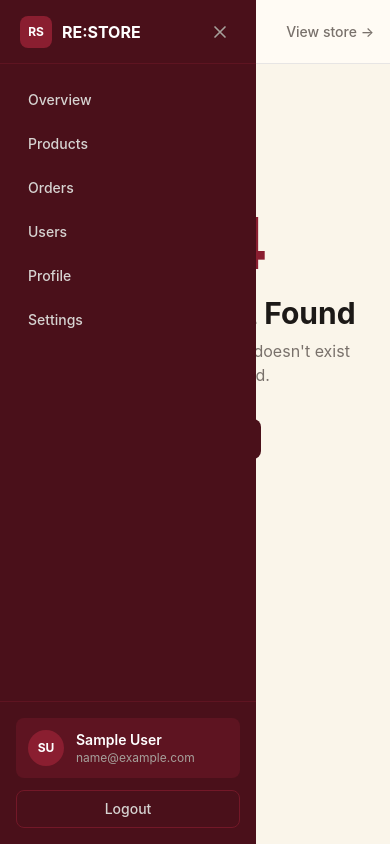
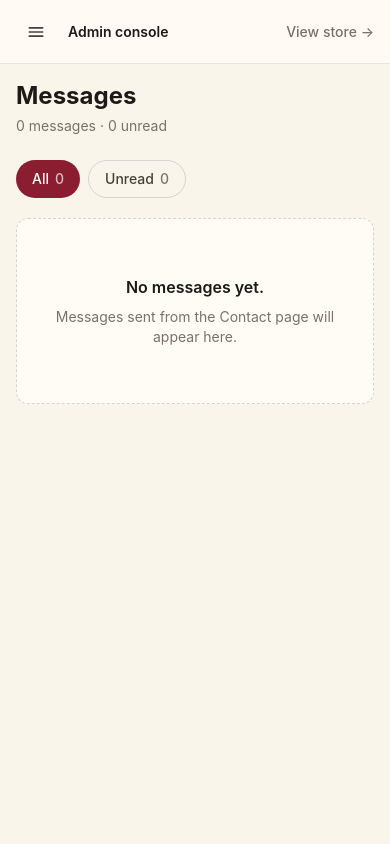
Before and after one commit to HassamKhan0826/React-E-Commerce-Admin-Management-System, a React (Vite) app in the folder react-ecommerce/: page /dashboard/messages in a window 390 px wide. Built offline with nearby package versions, Linux system fonts and the light colour scheme; sample sign-in values are in the browser's storage.

Commit message:
feat(dashboard): add messages inbox for contact form
- Read/unread status, filter, view, reply and delete
- Add messages route and sidebar link
- Fix sidebar not hiding on mobile

```diff
--- a/react-ecommerce/src/App.jsx
+++ b/react-ecommerce/src/App.jsx
@@ -14,6 +14,7 @@ import Dashboard from "./pages/dashboard/Dashboard";
 import ProductsManagement from "./pages/dashboard/ProductsManagement";
 import Orders from "./pages/dashboard/Orders";
 import Users from "./pages/dashboard/Users";
+import Messages from "./pages/dashboard/Messages";
 import Profile from "./pages/dashboard/Profile";
 import Settings from "./pages/dashboard/Settings";
 
@@ -43,6 +44,7 @@ function App() {
         <Route path="products" element={<ProductsManagement />} />
         <Route path="orders" element={<Orders />} />
         <Route path="users" element={<Users />} />
+        <Route path="messages" element={<Messages />} />
         <Route path="profile" element={<Profile />} />
         <Route path="settings" element={<Settings />} />
         <Route path="*" element={<NotFound />} />
--- a/react-ecommerce/src/components/Sidebar.jsx
+++ b/react-ecommerce/src/components/Sidebar.jsx
@@ -1,12 +1,14 @@
 import { useContext } from "react";
 import { Link, NavLink, useNavigate } from "react-router-dom";
 import { AuthContext } from "../context/contexts";
+import { getInitials } from "../utils/helpers";
 
 const links = [
   { label: "Overview", path: "/dashboard" },
   { label: "Products", path: "/dashboard/products" },
   { label: "Orders", path: "/dashboard/orders" },
   { label: "Users", path: "/dashboard/users" },
+  { label: "Messages", path: "/dashboard/messages" },
   { label: "Profile", path: "/dashboard/profile" },
   { label: "Settings", path: "/dashboard/settings" },
 ];
@@ -22,14 +24,6 @@ function Sidebar({ isOpen, onClose }) {
   const { user, logout } = useContext(AuthContext);
   const navigate = useNavigate();
 
-  const initials = (user?.name || "")
-    .split(" ")
-    .filter(Boolean)
-    .map((word) => word[0])
-    .join("")
-    .slice(0, 2)
-    .toUpperCase();
-
   const handleLogout = () => {
     logout();
     navigate("/login");
@@ -39,16 +33,14 @@ function Sidebar({ isOpen, onClose }) {
     <>
       {isOpen && (
         <div
-          className="fixed inset-0 z-40 bg-brand-900/50 md:hidden"
+          className="fixed inset-0 z-40 bg-stone-900/50 md:hidden"
           onClick={onClose}
           aria-hidden="true"
         />
       )}
 
       <aside
-        className={`fixed inset-y-0 left-0 z-50 flex w-64 shrink-0 flex-col bg-brand-900 transition-transform duration-200 md:sticky md:top-0 md:h-screen md:transtone-x-0 ${
-          isOpen ? "transtone-x-0" : "-transtone-x-full"
-        }`}
+        className={`${isOpen ? "flex" : "hidden"} fixed inset-y-0 left-0 z-50 w-64 shrink-0 flex-col bg-brand-900 md:sticky md:top-0 md:flex md:h-screen`}
       >
         <div className="flex h-16 items-center justify-between border-b border-brand-800 px-5">
           <Link to="/" className="flex items-center gap-2.5">
@@ -62,7 +54,7 @@ function Sidebar({ isOpen, onClose }) {
             type="button"
             onClick={onClose}
             aria-label="Close menu"
-            className="flex h-8 w-8 items-center justify-center rounded-lg text-stone-400 hover:bg-brand-800 md:hidden"
+            className="flex h-8 w-8 items-center justify-center rounded-lg text-stone-300 hover:bg-brand-800 md:hidden"
           >
             <svg className="h-5 w-5" viewBox="0 0 24 24" fill="none" stroke="currentColor" strokeWidth="2" strokeLinecap="round">
               <path d="M6 6l12 12M18 6L6 18" />
@@ -86,8 +78,8 @@ function Sidebar({ isOpen, onClose }) {
 
         <div className="border-t border-brand-800 p-4">
           <div className="flex items-center gap-3 rounded-lg bg-brand-800 p-3">
-            <span className="flex h-9 w-9 shrink-0 items-center justify-center rounded-full bg-brand-600 text-xs font-bold text-white">
-              {initials}
+            <span className="flex h-9 w-9 shrink-0 items-center justify-center rounded-full bg-gold-400 text-xs font-bold text-brand-950">
+              {getInitials(user?.name)}
             </span>
             <div className="min-w-0">
               <p className="truncate text-sm font-semibold text-white">{user?.name}</p>
--- /dev/null
+++ b/react-ecommerce/src/pages/dashboard/Messages.jsx
@@ -0,0 +1,179 @@
+import { useCallback, useMemo, useState } from "react";
+import Card from "../../components/Card";
+import EmptyState from "../../components/EmptyState";
+import Modal from "../../components/Modal";
+import Button from "../../components/Button";
+import { useLocalStorage } from "../../hooks/useLocalStorage";
+import { formatDate } from "../../utils/helpers";
+
+const FILTERS = ["All", "Unread"];
+
+function Messages() {
+  const [messages, setMessages] = useLocalStorage("messages", []);
+  const [filter, setFilter] = useState("All");
+  const [selected, setSelected] = useState(null);
+
+  const unreadCount = useMemo(
+    () => messages.filter((message) => !message.read).length,
+    [messages],
+  );
+
+  const visibleMessages = useMemo(
+    () => (filter === "Unread" ? messages.filter((message) => !message.read) : messages),
+    [messages, filter],
+  );
+
+  const setReadStatus = useCallback(
+    (id, read) => {
+      setMessages((current) =>
+        current.map((message) => (message.id === id ? { ...message, read } : message)),
+      );
+    },
+    [setMessages],
+  );
+
+  const deleteMessage = useCallback(
+    (id) => {
+      if (!window.confirm("Delete this message?")) return;
+      setMessages((current) => current.filter((message) => message.id !== id));
+      setSelected(null);
+    },
+    [setMessages],
+  );
+
+  const openMessage = (message) => {
+    setSelected(message);
+    setReadStatus(message.id, true);
+  };
+
+  const closeMessage = useCallback(() => {
+    setSelected(null);
+  }, []);
+
+  return (
+    <div className="mx-auto max-w-5xl">
+      <div className="mb-6">
+        <h1 className="text-2xl font-bold text-stone-900">Messages</h1>
+        <p className="mt-1 text-sm text-stone-500">
+          {messages.length} messages · {unreadCount} unread
+        </p>
+      </div>
+
+      <div className="mb-5 flex gap-2" role="group" aria-label="Filter messages">
+        {FILTERS.map((option) => (
+          <button
+            key={option}
+            type="button"
+            onClick={() => setFilter(option)}
+            aria-pressed={filter === option}
+            className={`rounded-full px-4 py-2 text-sm font-medium transition-colors ${
+              filter === option
+                ? "bg-brand-600 text-white"
+                : "border border-stone-300 text-stone-700 hover:bg-cream-100"
+            }`}
+          >
+            {option}
+            <span className="ml-1.5 opacity-70">
+              {option === "All" ? messages.length : unreadCount}
+            </span>
+          </button>
+        ))}
+      </div>
+
+      {visibleMessages.length === 0 ? (
+        <EmptyState
+          title={messages.length === 0 ? "No messages yet." : "No unread messages."}
+          message={
+            messages.length === 0
+              ? "Messages sent from the Contact page will appear here."
+              : "You're all caught up."
+          }
+        />
+      ) : (
+        <Card className="divide-y divide-stone-200 p-0">
+          {visibleMessages.map((message) => (
+            <div key={message.id} className="flex flex-col gap-3 p-5 sm:flex-row sm:items-center">
+              <button
+                type="button"
+                onClick={() => openMessage(message)}
+                className="flex min-w-0 flex-1 items-start gap-3 text-left"
+              >
+                <span
+                  className={`mt-2 h-2.5 w-2.5 shrink-0 rounded-full ${message.read ? "bg-transparent" : "bg-gold-400"}`}
+                  aria-hidden="true"
+                />
+                <div className="min-w-0">
+                  <div className="flex flex-wrap items-baseline gap-x-2">
+                    <p className={`text-stone-900 ${message.read ? "font-medium" : "font-bold"}`}>
+                      {message.name}
+                    </p>
+                    <p className="text-xs text-stone-500">{message.email}</p>
+                  </div>
+                  <p className={`mt-0.5 truncate text-sm ${message.read ? "text-stone-600" : "font-semibold text-stone-900"}`}>
+                    {message.subject}
+                  </p>
+                  <p className="mt-0.5 truncate text-sm text-stone-500">{message.message}</p>
+                </div>
+              </button>
+
+              <div className="flex shrink-0 items-center justify-between gap-3 sm:flex-col sm:items-end">
+                <span className="text-xs text-stone-500">{formatDate(message.date)}</span>
+                <div className="flex gap-2">
+                  <Button
+                    variant="secondary"
+                    size="sm"
+                    onClick={() => setReadStatus(message.id, !message.read)}
+                  >
+                    {message.read ? "Mark unread" : "Mark read"}
+                  </Button>
+                  <Button variant="danger" size="sm" onClick={() => deleteMessage(message.id)}>
+                    Delete
+                  </Button>
+                </div>
+              </div>
+            </div>
+          ))}
+        </Card>
+      )}
+
+      <Modal open={selected !== null} onClose={closeMessage} title={selected?.subject ?? "Message"}>
+        {selected && (
+          <div>
+            <dl className="grid gap-3 text-sm sm:grid-cols-2">
+              <div>
+                <dt className="text-stone-500">From</dt>
+                <dd className="font-medium text-stone-900">{selected.name}</dd>
+              </div>
+              <div>
+                <dt className="text-stone-500">Received</dt>
+                <dd className="font-medium text-stone-900">{formatDate(selected.date)}</dd>
+              </div>
+              <div className="sm:col-span-2">
+                <dt className="text-stone-500">Email</dt>
+                <dd className="font-medium text-stone-900">{selected.email}</dd>
+              </div>
+            </dl>
+
+            <p className="mt-5 whitespace-pre-line rounded-lg bg-cream-100 p-4 text-sm leading-6 text-stone-700">
+              {selected.message}
+            </p>
+
+            <div className="mt-6 flex justify-end gap-2">
+              <Button variant="danger" onClick={() => deleteMessage(selected.id)}>
+                Delete
+              </Button>
+              <a
+                href={`mailto:${selected.email}?subject=${encodeURIComponent(`Re: ${selected.subject}`)}`}
+                className="inline-flex items-center justify-center rounded-lg bg-brand-600 px-5 py-2.5 text-sm font-semibold text-white hover:bg-brand-700"
+              >
+                Reply by email
+              </a>
+            </div>
+          </div>
+        )}
+      </Modal>
+    </div>
+  );
+}
+
+export default Messages;
```
